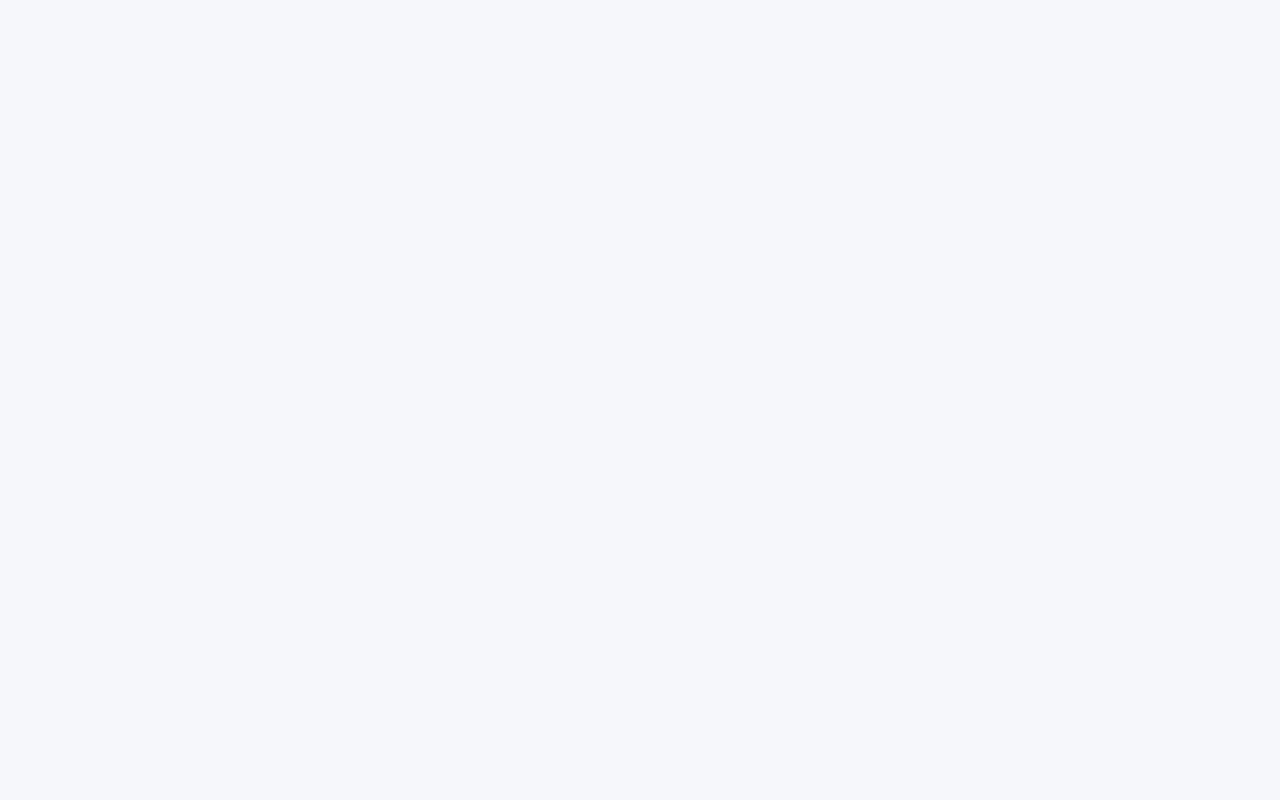
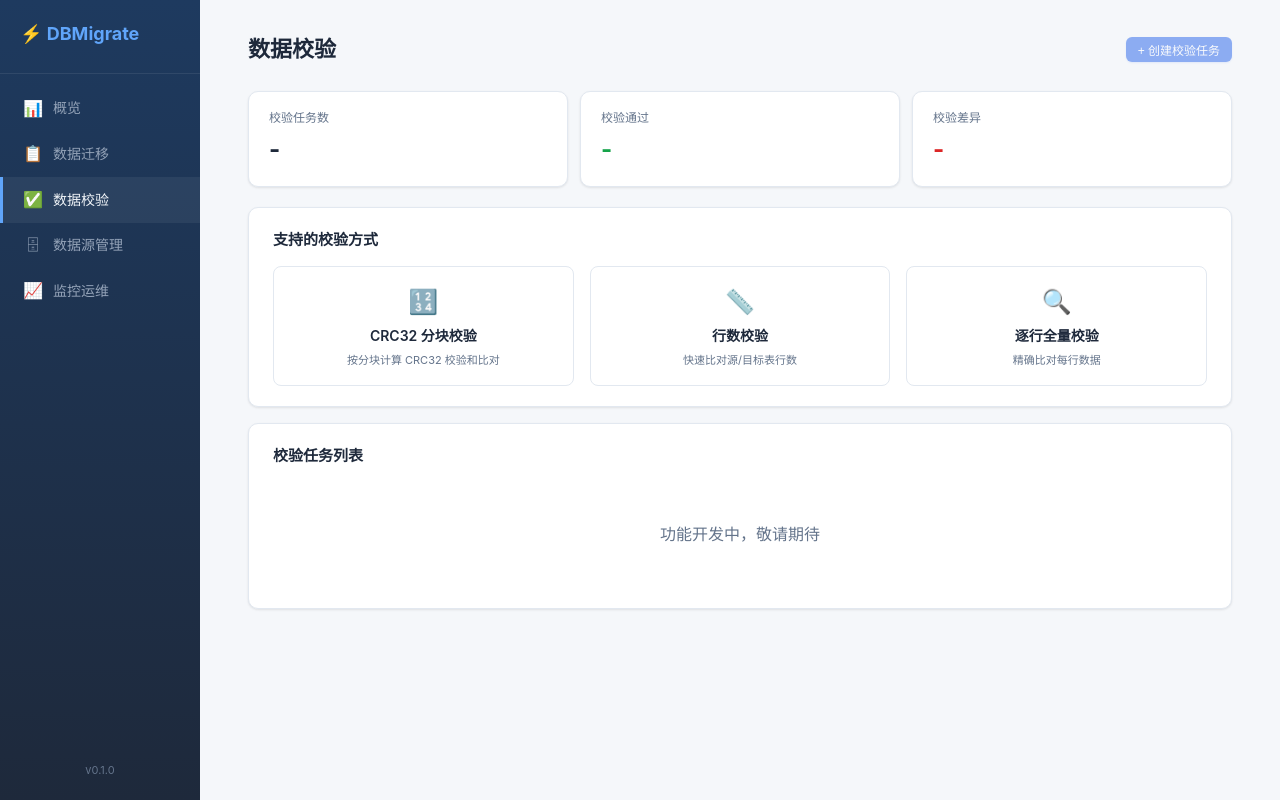
Before and after one commit to hangyuyang/dbmigrate, a React (Vite) app in the folder web/: page /verify in a window 1280 px wide. Before the commit this address had no page. Built offline with nearby package versions, Linux system fonts and the light colour scheme.

Commit message:
feat: sidebar navigation — 概览/数据迁移/数据校验/数据源管理/监控运维

```diff
--- a/web/src/components/Layout.jsx
+++ b/web/src/components/Layout.jsx
@@ -7,18 +7,39 @@ export default function Layout() {
         <div className="sidebar-logo">⚡ DBMigrate</div>
         <ul className="sidebar-nav">
           <li>
-            <NavLink to="/" end>
-              <span className="icon">📋</span>
-              任务列表
+            <NavLink to="/dashboard">
+              <span className="icon">📊</span>
+              概览
             </NavLink>
           </li>
           <li>
-            <NavLink to="/create">
-              <span className="icon">＋</span>
-              创建任务
+            <NavLink to="/" end>
+              <span className="icon">📋</span>
+              数据迁移
+            </NavLink>
+          </li>
+          <li>
+            <NavLink to="/verify">
+              <span className="icon">✅</span>
+              数据校验
+            </NavLink>
+          </li>
+          <li>
+            <NavLink to="/datasources">
+              <span className="icon">🗄</span>
+              数据源管理
+            </NavLink>
+          </li>
+          <li>
+            <NavLink to="/monitor">
+              <span className="icon">📈</span>
+              监控运维
             </NavLink>
           </li>
         </ul>
+        <div style={{position:'absolute',bottom:20,left:0,right:0,textAlign:'center',fontSize:11,color:'#64748b'}}>
+          v0.1.0
+        </div>
       </aside>
       <main className="main">
         <Outlet />
--- a/web/src/main.jsx
+++ b/web/src/main.jsx
@@ -2,9 +2,13 @@ import React from 'react'
 import ReactDOM from 'react-dom/client'
 import { BrowserRouter, Routes, Route } from 'react-router-dom'
 import Layout from './components/Layout'
+import Dashboard from './pages/Dashboard'
 import TaskList from './pages/TaskList'
 import TaskCreate from './pages/TaskCreate'
 import TaskDetail from './pages/TaskDetail'
+import DataVerify from './pages/DataVerify'
+import DataSources from './pages/DataSources'
+import Monitor from './pages/Monitor'
 import './index.css'
 
 ReactDOM.createRoot(document.getElementById('root')).render(
@@ -12,9 +16,13 @@ ReactDOM.createRoot(document.getElementById('root')).render(
     <BrowserRouter>
       <Routes>
         <Route path="/" element={<Layout />}>
+          <Route path="dashboard" element={<Dashboard />} />
           <Route index element={<TaskList />} />
           <Route path="create" element={<TaskCreate />} />
           <Route path="tasks/:id" element={<TaskDetail />} />
+          <Route path="verify" element={<DataVerify />} />
+          <Route path="datasources" element={<DataSources />} />
+          <Route path="monitor" element={<Monitor />} />
         </Route>
       </Routes>
     </BrowserRouter>
--- /dev/null
+++ b/web/src/pages/Dashboard.jsx
@@ -0,0 +1,19 @@
+export default function Dashboard() {
+  return (
+    <>
+      <div className="header"><h1>概览</h1></div>
+      <div className="stats-grid">
+        <div className="stat-card"><div className="stat-label">迁移任务总数</div><div className="stat-value">-</div></div>
+        <div className="stat-card"><div className="stat-label">运行中</div><div className="stat-value" style={{color:'var(--primary)'}}>-</div></div>
+        <div className="stat-card"><div className="stat-label">已完成</div><div className="stat-value" style={{color:'var(--success)'}}>-</div></div>
+        <div className="stat-card"><div className="stat-label">失败</div><div className="stat-value" style={{color:'var(--error)'}}>-</div></div>
+        <div className="stat-card"><div className="stat-label">已迁移行数</div><div className="stat-value">-</div></div>
+        <div className="stat-card"><div className="stat-label">已迁移数据量</div><div className="stat-value">-</div></div>
+      </div>
+      <div className="card">
+        <div className="card-header">近期任务</div>
+        <div style={{textAlign:'center',padding:'40px 0',color:'var(--text-dim)'}}>功能开发中，敬请期待</div>
+      </div>
+    </>
+  )
+}
--- /dev/null
+++ b/web/src/pages/DataSources.jsx
@@ -0,0 +1,14 @@
+export default function DataSources() {
+  return (
+    <>
+      <div className="header">
+        <h1>数据源管理</h1>
+        <button className="btn btn-primary btn-sm" disabled>+ 添加数据源</button>
+      </div>
+      <div className="card">
+        <div className="card-header">已保存的数据源</div>
+        <div style={{textAlign:'center',padding:'40px 0',color:'var(--text-dim)'}}>功能开发中，敬请期待</div>
+      </div>
+    </>
+  )
+}
--- /dev/null
+++ b/web/src/pages/DataVerify.jsx
@@ -0,0 +1,32 @@
+export default function DataVerify() {
+  const items = ['crc32', 'rowcount', 'full']
+  return (
+    <>
+      <div className="header">
+        <h1>数据校验</h1>
+        <button className="btn btn-primary btn-sm" disabled>+ 创建校验任务</button>
+      </div>
+      <div className="stats-grid">
+        <div className="stat-card"><div className="stat-label">校验任务数</div><div className="stat-value">-</div></div>
+        <div className="stat-card"><div className="stat-label">校验通过</div><div className="stat-value" style={{color:'var(--success)'}}>-</div></div>
+        <div className="stat-card"><div className="stat-label">校验差异</div><div className="stat-value" style={{color:'var(--error)'}}>-</div></div>
+      </div>
+      <div className="card">
+        <div className="card-header">支持的校验方式</div>
+        <div style={{display:'flex',gap:16}}>
+          {[{icon:'🔢',label:'CRC32 分块校验',desc:'按分块计算 CRC32 校验和比对'},{icon:'📏',label:'行数校验',desc:'快速比对源/目标表行数'},{icon:'🔍',label:'逐行全量校验',desc:'精确比对每行数据'}].map(m=>(
+            <div key={m.label} style={{flex:1,padding:'16px',borderRadius:8,border:'1px solid var(--border)',textAlign:'center'}}>
+              <div style={{fontSize:24}}>{m.icon}</div>
+              <div style={{fontSize:14,fontWeight:600,marginTop:4}}>{m.label}</div>
+              <div style={{fontSize:11,color:'var(--text-dim)',marginTop:4}}>{m.desc}</div>
+            </div>
+          ))}
+        </div>
+      </div>
+      <div className="card">
+        <div className="card-header">校验任务列表</div>
+        <div style={{textAlign:'center',padding:'40px 0',color:'var(--text-dim)'}}>功能开发中，敬请期待</div>
+      </div>
+    </>
+  )
+}
--- /dev/null
+++ b/web/src/pages/Monitor.jsx
@@ -0,0 +1,32 @@
+export default function Monitor() {
+  return (
+    <>
+      <div className="header"><h1>监控运维</h1></div>
+      <div className="stats-grid">
+        <div className="stat-card"><div className="stat-label">Server 状态</div><div className="stat-value" style={{fontSize:18,color:'var(--success)'}}>● 运行中</div></div>
+        <div className="stat-card"><div className="stat-label">Worker 数量</div><div className="stat-value">1</div></div>
+        <div className="stat-card"><div className="stat-label">活跃任务</div><div className="stat-value">-</div></div>
+        <div className="stat-card"><div className="stat-label">总吞吐量</div><div className="stat-value" style={{fontSize:18}}>-</div></div>
+      </div>
+      <div className="card">
+        <div className="card-header">系统资源</div>
+        <div style={{display:'grid',gridTemplateColumns:'repeat(3,1fr)',gap:16}}>
+          {[
+            {label:'CPU 使用率',val:'-',unit:'%'},
+            {label:'内存使用',val:'-',unit:'MB'},
+            {label:'磁盘使用',val:'-',unit:'%'}
+          ].map(m=>(
+            <div key={m.label} style={{padding:'16px',border:'1px solid var(--border)',borderRadius:8,textAlign:'center'}}>
+              <div style={{fontSize:12,color:'var(--text-dim)',marginBottom:8}}>{m.label}</div>
+              <div style={{fontSize:28,fontWeight:700}}>{m.val}<span style={{fontSize:14,color:'var(--text-dim)',marginLeft:4}}>{m.unit}</span></div>
+            </div>
+          ))}
+        </div>
+      </div>
+      <div className="card">
+        <div className="card-header">告警与日志</div>
+        <div style={{textAlign:'center',padding:'40px 0',color:'var(--text-dim)'}}>功能开发中，敬请期待</div>
+      </div>
+    </>
+  )
+}
```
